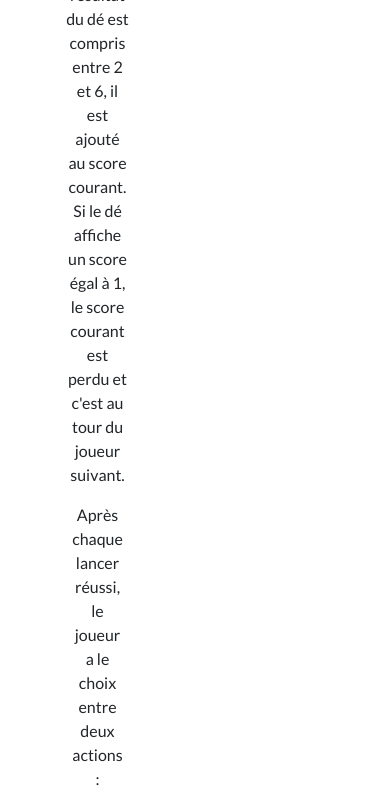
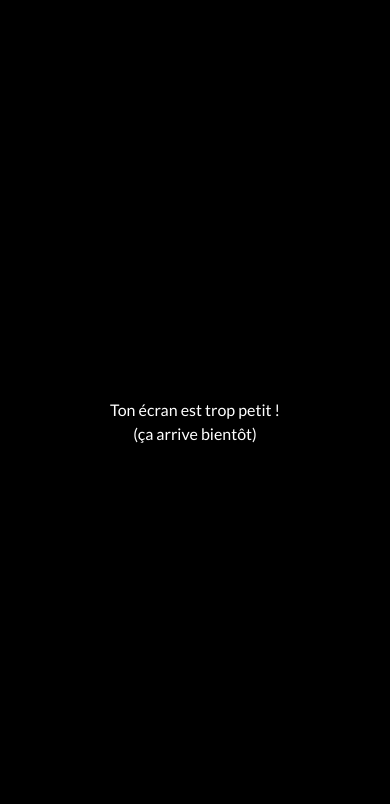
Before and after one commit to getill/Dice-game, a website: page index.html in a window 390 px wide. Shown: the top 804 px of the page. Drawn offline with nearby package versions, Linux system fonts and the light colour scheme.

Commit message:
Icon page ! + You will now have a black screen below 1000px of the viewport with a message

```diff
--- a/index.html
+++ b/index.html
@@ -4,10 +4,16 @@
   <meta charset="UTF-8">
   <meta http-equiv="X-UA-Compatible" content="IE=edge">
   <meta name="viewport" content="width=device-width, initial-scale=1.0">
+  <link rel="icon" type="image/x-icon" href="/images/favicon.ico">
   <link rel="stylesheet" href="style.css">
   <link href="https://cdn.jsdelivr.net/npm/bootstrap@5.0.2/dist/css/bootstrap.min.css" rel="stylesheet" integrity="sha384-EVSTQN3/azprG1Anm3QDgpJLIm9Nao0Yz1ztcQTwFspd3yD65VohhpuuCOmLASjC" crossorigin="anonymous">
   <title>Dice Game</title>
 </head>
+
+<div class="not-supported text-center vw-100 vh-100">
+  <p class="m-0">Ton écran est trop petit ! <br> (ça arrive bientôt)</p>
+</div>
+
 <body>
   <div class="bg-container">
     <div id="player-backgroundP1"></div>
@@ -80,7 +86,7 @@
             <button type="button" class="btn-close" data-bs-dismiss="modal" aria-label="Close"></button>
           </div>
           <div class="modal-body">
-            T'as gagné quoi ? Heu.... bah alors là... Attend attend, je dois avoir une boite d'allumettes qui traîne dans le coin. ça te va ?
+            T'as gagné quoi ? Heu.... bah alors là... Attends attends, je dois avoir une boite d'allumettes qui traîne dans le coin. ça te va ?
           </div>
           <div class="modal-footer">
             <button class="btn btn-success"  data-bs-dismiss="modal">Merci?</button>
@@ -114,7 +120,7 @@
             <button type="button" class="btn-close" data-bs-dismiss="modal" aria-label="Close"></button>
           </div>
           <div class="modal-body">
-            Alors j'ai fait croire au joueur 1 que je lui faisait gagner une boite d'allumettes par ce que je n'avait que ça sous la main mais... En fait je voulais garder le super prix pour le joueur 2. Prêt à vivre dans un palace ?
+            Alors j'ai fait croire au joueur 1 que je lui faisait gagner une boite d'allumettes par ce que je n'avais que ça sous la main mais... En fait je voulais garder le super prix pour le joueur 2. Prêt à vivre dans un palace ?
           </div>
           <div class="modal-footer">
             <button class="btn btn-success"  data-bs-dismiss="modal">WOW!</button>
--- a/script.js
+++ b/script.js
@@ -1,4 +1,4 @@
-//------------------------ Get element variables ---------------
+//------------------------ GET ELEMENT VARIABLES ---------------
 let newGame = document.getElementById("new-game");
 let roll = document.getElementById("roll");
 let hold = document.getElementById("hold");
@@ -22,7 +22,7 @@ let P2Win = new bootstrap.Modal(document.getElementById("P2Win"), {
   keyboard: false,
 });
 
-//------------------------ Game variables ---------------
+//------------------------ GAME VARIABLES ---------------
 
 let activePlayer = 1;
 
@@ -248,6 +248,7 @@ let holdFunction = () => {
 };
 
 //--------------------- BUTTONS ----------------------------
+
 // Every buttons holding every functions
 hold.addEventListener("click", () => {
   holdSound();
--- a/style.css
+++ b/style.css
@@ -3,12 +3,25 @@
 @media only screen and (max-width: 1000px) {
   /* For mobile phones and tablet users: */
   body {
-    background-color: black;
+    background-color: black !important;
   }
 
-  #player-backgroundP1 {
-    opacity: 0 !important;
+  #intro, #player-backgroundP1, div[gameContainer] {
+    display: none !important;
   }
+
+  .not-supported {
+    display: block !important;
+    color: white;
+    display: flex !important;
+    align-items: center;
+    justify-content: center;
+  }
+
+}
+
+.not-supported {
+  display: none;
 }
 
 body {
```
Also changed, not shown: images/GameBackground.png (deleted), images/favicon.ico (added).
